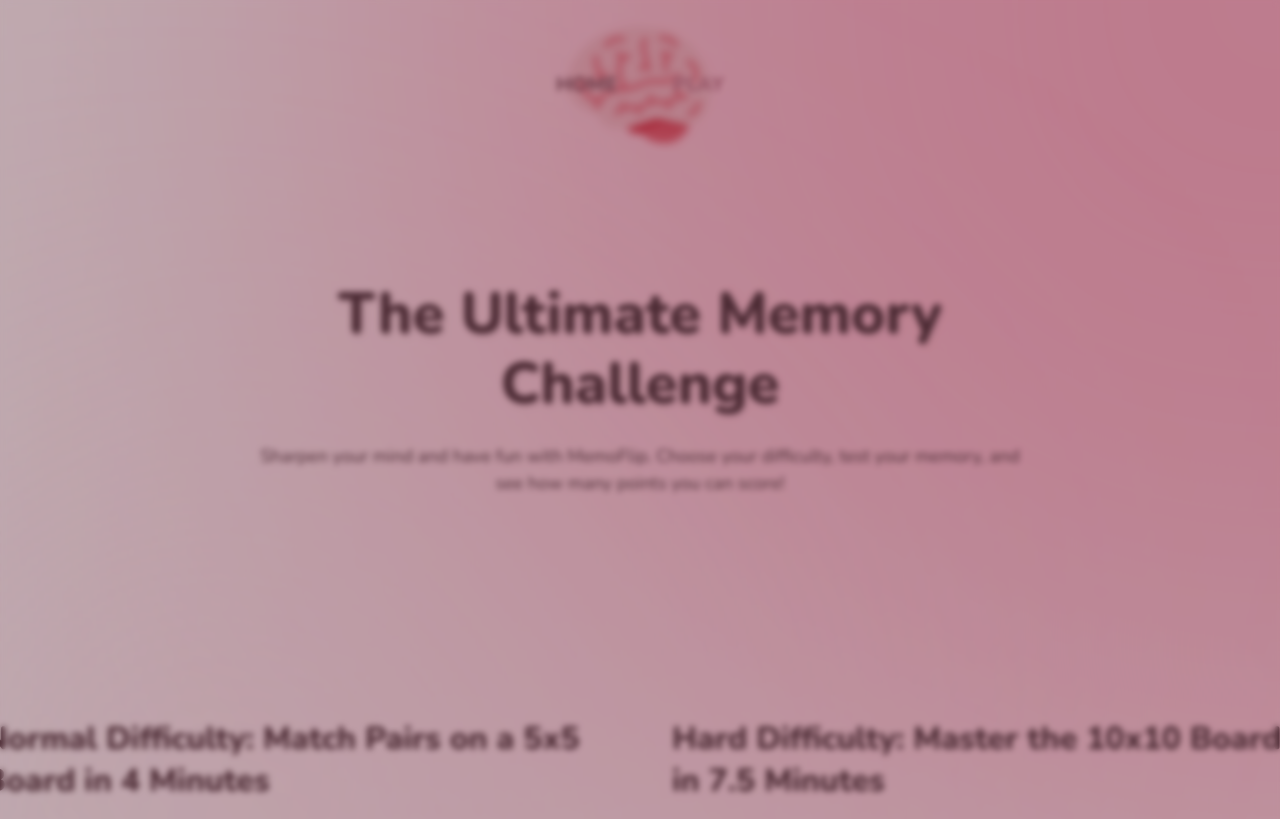
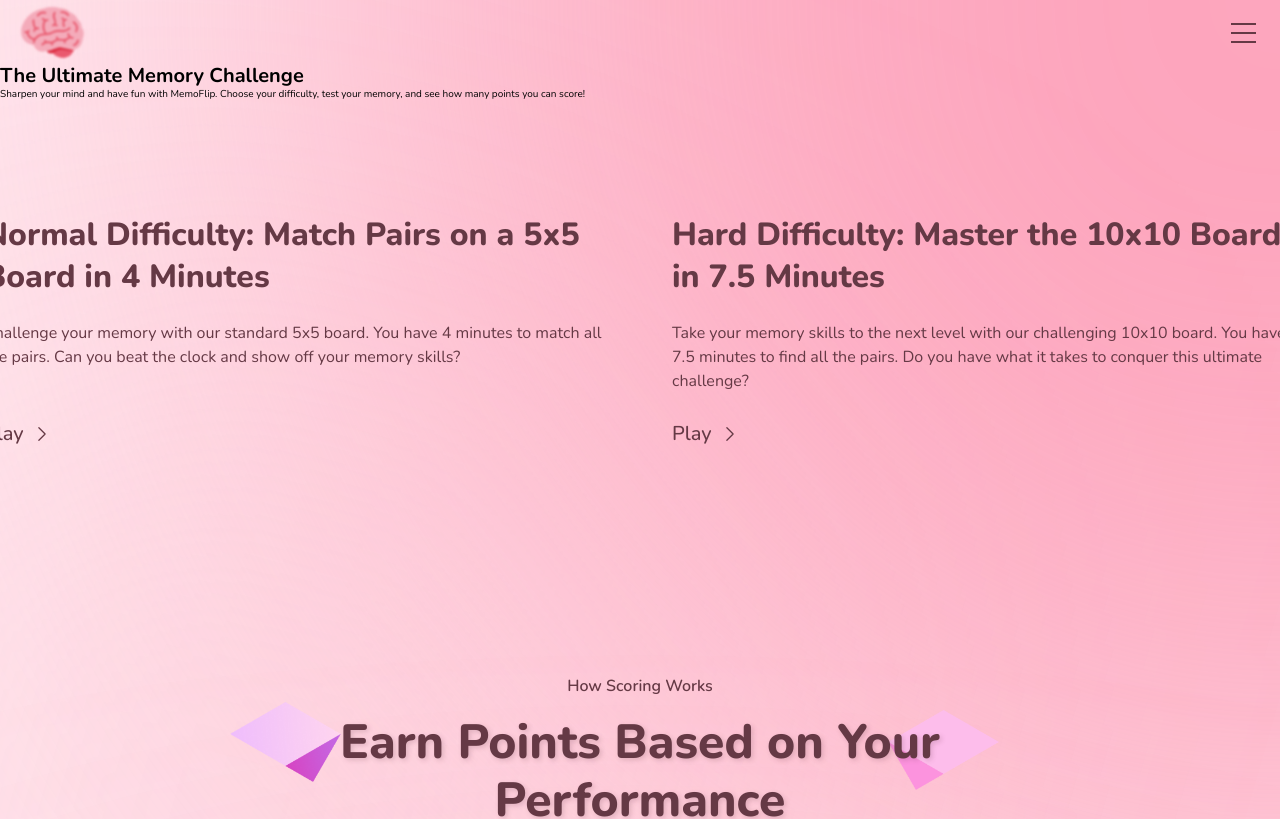
Before and after one commit to ntamasa/MemoFlip, a React (Vite) app: page / in a window 1280 px wide. Shown: the top 819 px of the page. Built offline with nearby package versions, Linux system fonts and the light colour scheme.

Commit message:
add responsive navigation

```diff
--- a/src/App.css
+++ b/src/App.css
@@ -1,8 +1,8 @@
 #root {
   position: relative;
 
+  width: 100%;
   max-width: 100%;
-  width: 100%;
   min-height: 100vh;
 
   overflow: hidden;
--- a/src/components/App.jsx
+++ b/src/components/App.jsx
@@ -6,7 +6,7 @@ import AppLayout from "../pages/AppLayout";
 import PopUpDarken from "./PopUpDarken";
 
 function App() {
-  const isActivePopUp = true;
+  const isActivePopUp = false;
 
   return (
     <BrowserRouter>
--- a/src/components/Button.jsx
+++ b/src/components/Button.jsx
@@ -1,13 +1,21 @@
 import styles from "./Button.module.css";
 
 function Button({ onClick, children, moreStyles = null, type = null }) {
-  if (type === "close" || type == "hamburger")
+  const isOpen = false;
+
+  if (type === "close" || type === "hamburger")
     return (
       <button
-        className={type === "close" ? styles.close : styles.hamburger}
+        className={
+          type === "close"
+            ? styles.close
+            : `${styles.hamburger} ${moreStyles} ${
+                isOpen ? "hamburgerOpen" : ""
+              }`
+        }
         onClick={onClick}
       >
-        &nbsp;
+        <span>&nbsp;</span>
       </button>
     );
 
--- a/src/components/Button.module.css
+++ b/src/components/Button.module.css
@@ -127,6 +127,8 @@
   padding: 0;
 
   border: none;
+
+  justify-self: end;
 }
 
 .hamburger span {
@@ -179,3 +181,11 @@
   top: 50%;
   transform: rotate(-45deg);
 }
+
+@media screen and (min-width: 90em) {
+  /* hide it */
+  .hamburger {
+    visibility: hidden;
+    position: absolute;
+  }
+}
--- a/src/components/Header.module.css
+++ b/src/components/Header.module.css
@@ -1,5 +1,7 @@
 @import url(../variables.css);
 
+/* 1440px */
+@media screen and (min-width: 90em) {
   .header {
     max-height: 43.6rem;
     height: 43.6rem;
@@ -38,3 +40,4 @@
 
     text-align: center;
   }
+}
--- a/src/components/Logo.module.css
+++ b/src/components/Logo.module.css
@@ -1,11 +1,21 @@
 .logo {
   position: absolute;
-  top: 1rem;
+  top: 50%;
   left: 50%;
-  transform: translateX(-50%);
+  transform: translateX(-50%) translateY(-50%);
 
   filter: blur(3px);
   height: 15rem;
 
   z-index: 0;
+
+  transition: all 0.5s ease-out;
 }
+
+:global(.dropped) .logo {
+  height: 11rem;
+  top: 50%;
+  left: 10%;
+
+  transform: translateY(-50%);
+}
--- a/src/components/Navigation.jsx
+++ b/src/components/Navigation.jsx
@@ -2,13 +2,20 @@ import { NavLink } from "react-router-dom";
 
 import styles from "./Navigation.module.css";
 import Logo from "./Logo";
+import Button from "./Button";
 
 function Navigation() {
+  const isOpen = false;
+
   return (
-    <nav className={styles.navbar}>
-      <Logo />
+    <nav className={`${styles.navbar} ${isOpen ? "dropped" : ""}`}>
+      <Logo moreStyles={styles.logo} />
 
       <ul>
+        <Button type="hamburger" moreStyles={styles.btn}>
+          &nbsp;
+        </Button>
+
         <li>
           <NavLink to="/">Home</NavLink>
         </li>
--- a/src/components/Navigation.module.css
+++ b/src/components/Navigation.module.css
@@ -4,36 +4,70 @@
   z-index: 1;
 }
 
-.navbar ul {
+.navbar {
+  position: relative;
+
   width: 100%;
 
+  display: grid;
+  grid-template-columns: repeat(2, 1fr);
+  grid-template-rows: 6.5rem;
+
+  justify-content: space-between;
+  align-items: center;
+
+  transition: all 0.5s ease-in-out;
+}
+
+:global(.dropped) {
+  grid-template-rows: 16.5rem;
+}
+
+.navbar ul {
   padding: 0;
+  margin: 0;
+
+  grid-column: 2 / -1;
+  justify-self: end;
 
   display: grid;
-  grid-template-columns: repeat(2, max-content);
-  grid-template-rows: 15rem;
+  grid-template-columns: 1fr 0 0;
+  grid-template-rows: 1fr;
+  align-items: center;
 
-  column-gap: 3.2rem;
-
-  align-items: center;
-  justify-content: center;
+  row-gap: 2.4rem;
+  margin-right: 2.4rem;
 
   list-style: none;
 }
 
+:global(.dropped) ul {
+  grid-template-columns: 1fr;
+  grid-template-rows: repeat(3, 1fr);
+}
+
+.navbar ul li {
+  transition: transform 0.5s ease-in;
+
+  text-align: center;
+
+  visibility: hidden;
+  transform: translateY(-10rem);
+}
+
+:global(.dropped) ul li {
+  visibility: visible;
+  transform: translateY(0);
+}
+
 .navbar ul li a {
-  position: relative;
+  font-size: 1.8rem;
+  font-weight: 800;
 
-  font-size: 2rem;
-  font-weight: 800;
+  color: var(--color-text-light--2);
+
+  text-transform: uppercase;
   text-decoration: none;
-  text-transform: uppercase;
-
-  padding: 1.2rem;
-
-  color: var(--color-text-light);
-
-  z-index: 1;
 }
 
 .navbar ul li a,
@@ -58,7 +92,7 @@
   width: 100%;
   height: 1px;
 
-  background-color: var(--color-primary);
+  background-color: var(--color-background);
   opacity: 0;
 
   z-index: -1;
@@ -69,5 +103,62 @@
 }
 
 .navbar a:global(.active) {
-  color: var(--color-text-light--2);
+  color: var(--color-text-light);
 }
+
+@media screen and (max-width: 90em) {
+  .navbar .logo {
+    height: 6.5rem;
+
+    top: 0;
+    left: 2rem;
+
+    transform: translateX(0);
+
+    filter: blur(1px);
+  }
+}
+
+/* 1440px */
+@media screen and (min-width: 90em) {
+  .navbar {
+    display: block;
+  }
+
+  .navbar ul {
+    display: grid;
+    grid-template-columns: repeat(2, max-content);
+    grid-template-rows: 15rem;
+
+    row-gap: 0;
+    column-gap: 3.2rem;
+
+    align-items: center;
+    justify-content: center;
+
+    margin: 0;
+  }
+
+  .navbar ul li {
+    visibility: visible;
+    transform: translateY(0);
+  }
+
+  .navbar ul li a {
+    position: relative;
+
+    font-size: 2rem;
+    text-decoration: none;
+    text-transform: uppercase;
+
+    padding: 1.2rem;
+
+    color: var(--color-text-light--2);
+
+    z-index: 1;
+  }
+
+  .navbar ul li a:after {
+    background-color: var(--color-primary);
+  }
+}
```
Lines whose indentation alone changed are shown as unchanged.
